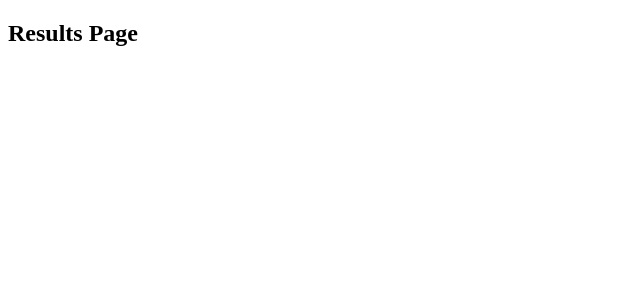
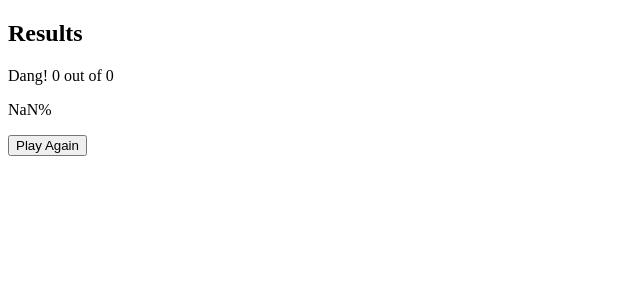
Before and after one commit to trystonproffit-jpg/trivia-app, a React (Vite) app in the folder client/: page /results in a window 1280 px wide. Shown: the top 300 px of the page, without its empty margins (0-640 px from the left). Built offline with nearby package versions, Linux system fonts and the light colour scheme; the HTML template or start-up script is replaced by a standard one.

Commit message:
Updated Results page Functionality

```diff
--- a/client/src/pages/Quiz.jsx
+++ b/client/src/pages/Quiz.jsx
@@ -1,9 +1,10 @@
 import { useEffect, useState } from "react";
-import { useLocation } from "react-router-dom";
+import { useLocation, useNavigate } from "react-router-dom";
 import { fetchTriviaQuestions } from "../services/api";
 
 function Quiz() {
     const location = useLocation();
+    const navigate = useNavigate();
 
     const quizSettings =location.state || {
         amount: 10,
@@ -39,12 +40,18 @@ function Quiz() {
         return <h2>{error}</h2>;
     }
 
+    if (questions.length === 0) {
+        return <h2>No questions found.</h2>
+    }
+
     const currentQuestion = questions[currentQuestionIndex];
 
     const answers = [
         currentQuestion.correct_answer,
         ...currentQuestion.incorrect_answers,
     ];
+
+    const isLastQuestion = currentQuestionIndex === questions.length - 1;
 
     function handleAnswerClick(answer) {
         if (selectedAnswer) {
@@ -62,9 +69,18 @@ function Quiz() {
     }
 
     function handleNextQuestion() {
-        setCurrentQuestionIndex(currentQuestionIndex + 1);
-        setSelectedAnswer("");
-        setAnswerResult("");
+            if (isLastQuestion) {
+                navigate("/results", {
+                    state: {
+                        score,
+                        totalQuestions: questions.length,
+                    },
+                });
+            } else {
+                setCurrentQuestionIndex((prevIndex) => prevIndex + 1);
+                setSelectedAnswer("");
+                setAnswerResult("");
+            }
     }
 
     return (
@@ -100,7 +116,7 @@ function Quiz() {
 
             {selectedAnswer && (
                 <button onClick={handleNextQuestion}>
-                    Next Question
+                    {isLastQuestion ? "See Results" : "Next Question"}
                 </button>
             )}
 
--- a/client/src/pages/Results.jsx
+++ b/client/src/pages/Results.jsx
@@ -1,9 +1,31 @@
+import { useLocation, useNavigate } from "react-router-dom";
+
 function Results() {
+    const location = useLocation();
+    const navigate = useNavigate();
+
+    const results = location.state || {
+        score: 0,
+        totalQuestions: 0,
+    };
+
+    const percentage = Math.round((results.score / results.totalQuestions) * 100);
+
     return (
         <div>
-            <h2>Results Page</h2>
+            <h2>Results</h2>
+
+            <p>
+                Dang! {results.score} out of {results.totalQuestions}
+            </p>
+
+            <p>{percentage}%</p>
+
+            <button onClick={() => navigate("/setup")}>
+                Play Again
+            </button>
         </div>
-    )
+    );
 }
 
 export default Results;
```
